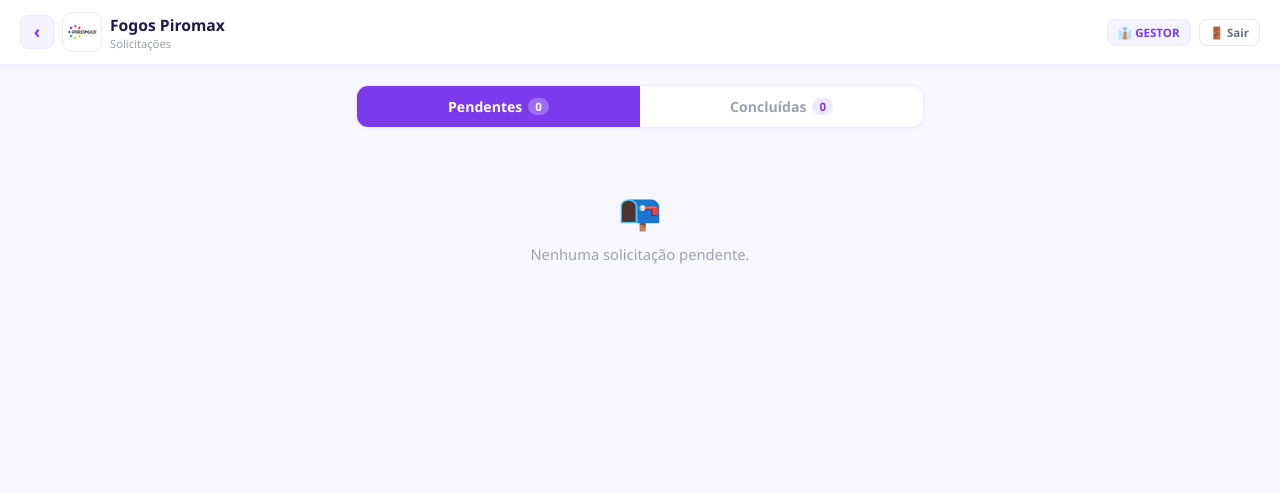
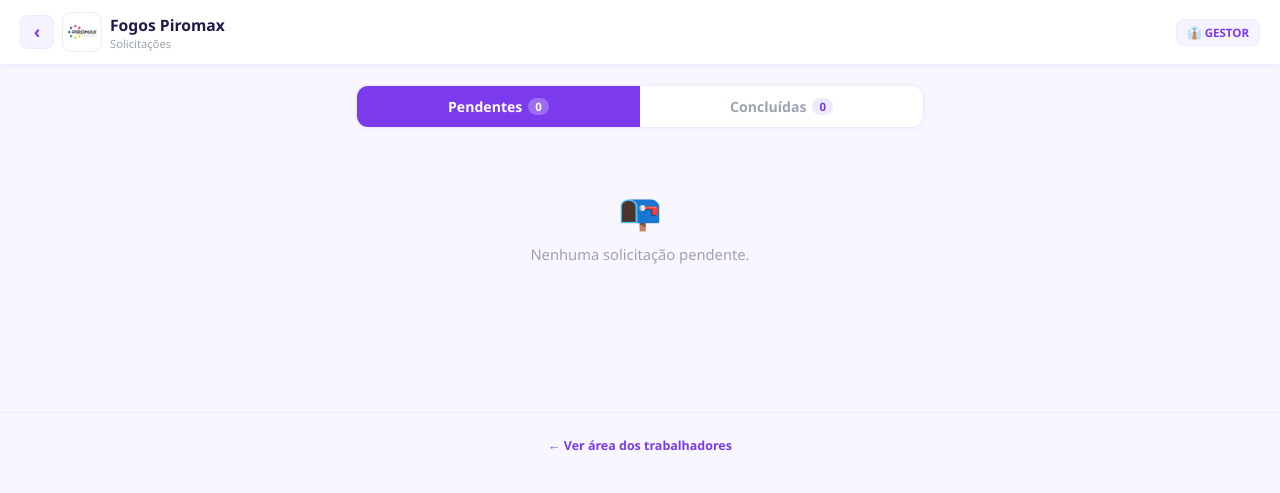
Before and after one commit to fogospiromax/controledeprodu-o, a Flask app: page /admin/requests in a window 1280 px wide. Shown: the top 493 px of the page. Run offline with Flask 3, Linux system fonts and the light colour scheme; the visitor is signed in with stand-in values (Sample User, id 1); data that the repository does not hold is empty; some libraries are stand-ins or nearby versions.

Commit message:
Update admin_requests.html

```diff
--- a/templates/admin_requests.html
+++ b/templates/admin_requests.html
@@ -43,12 +43,12 @@ header {
   background: #f5f3ff; color: #7c3aed; border: 1.5px solid #ede9fe;
   border-radius: 8px; padding: 5px 10px; font-size: 0.72rem; font-weight: 800;
 }
-.btn-logout {
-  background: none; border: 1.5px solid #e5e7eb; border-radius: 8px;
-  padding: 5px 10px; font-size: 0.72rem; font-weight: 600;
-  color: #6b7280; text-decoration: none; transition: all 0.15s;
+.app-footer {
+  text-align: center; padding: 24px 20px 40px; font-size: 0.78rem; color: #9ca3af;
+  border-top: 1px solid #ede9fe; margin-top: 32px;
 }
-.btn-logout:hover { border-color: #c4b5fd; color: #7c3aed; }
+.app-footer a { color: #7c3aed; text-decoration: none; font-weight: 600; }
+.app-footer a:hover { text-decoration: underline; }
 
 .container { max-width: 600px; margin: 0 auto; padding: 20px 16px 60px; }
 
@@ -177,7 +177,6 @@ header {
   </div>
   <div class="header-right">
     <span class="gestor-badge">👔 GESTOR</span>
-    <a href="/admin/logout" class="btn-logout">🚪 Sair</a>
   </div>
 </header>
 
@@ -302,6 +301,10 @@ header {
 
 </div>
 
+<footer class="app-footer">
+  <a href="/">← Ver área dos trabalhadores</a>
+</footer>
+
 <div id="toast"></div>
 
 <script>
```
